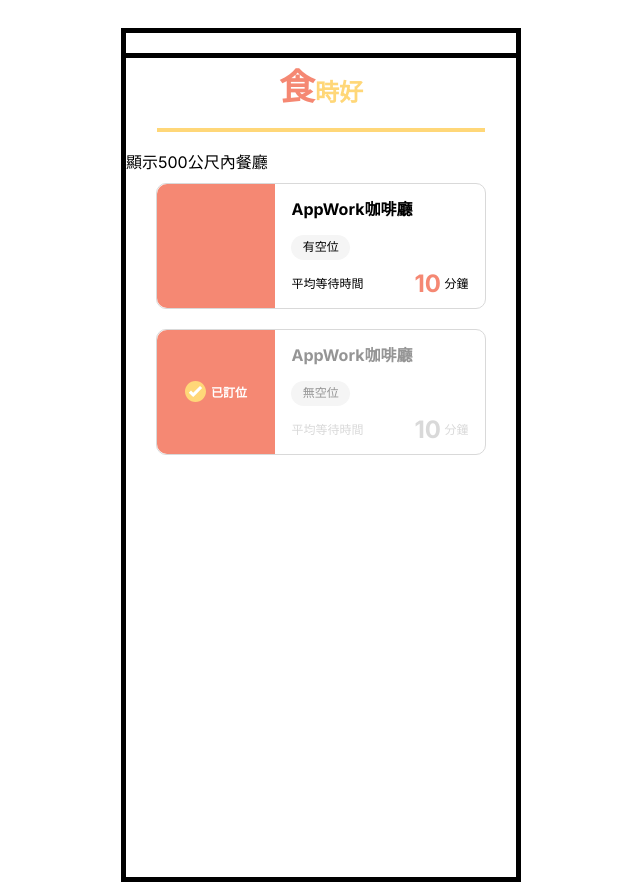
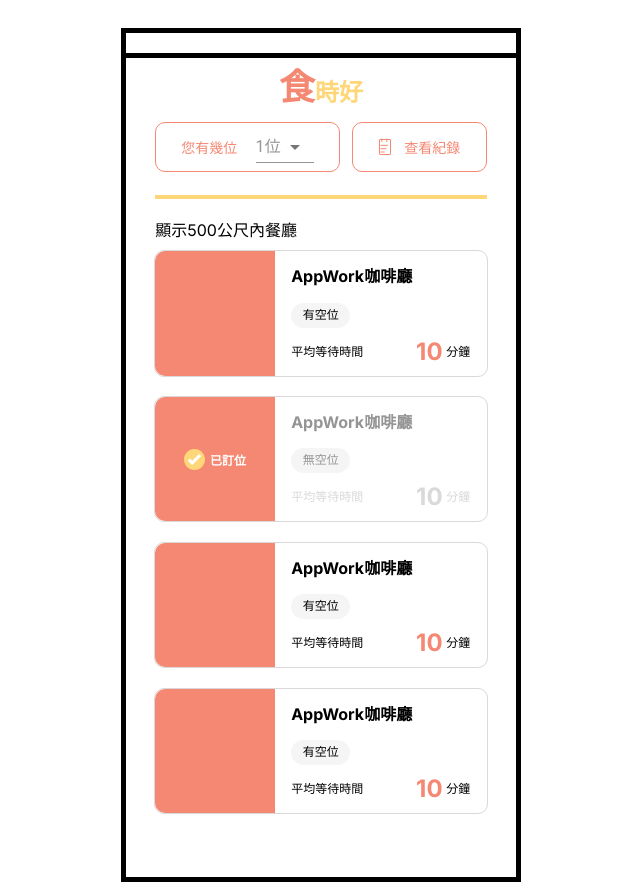
Before and after one commit to zobyyy/RapidDining, a Next.js app in the folder frontend/: page / in a window 1280 px wide. Shown: the whole page, without its empty margins (319-959 px from the left). Built offline with nearby package versions, Linux system fonts and the light colour scheme; a web font is replaced by a local one.

Commit message:
style(homepage): finish homepage styles

```diff
--- a/frontend/src/pages/Home/Home.module.scss
+++ b/frontend/src/pages/Home/Home.module.scss
@@ -20,22 +20,76 @@
 }
 
 .selectBlock {
+    width: 85%;
+    display: flex;
+    justify-content: space-between;
+    margin: 3% auto;
 
+    .selectPeople {
+        width: 55%;
+        display: flex;
+        column-gap: 10%;
+        justify-content: center;
+        align-items: center;
+        border: 1px solid $mainRed;
+        border-radius: 10px;
+
+        .selectText {
+            color: $Grey;
+        }
+
+        .text {
+            font-size: 14px;
+            font-weight: 500;
+            color: $mainRed;
+        }
+    }
+
+    .historyOrder {
+        width: 40%;
+        display: flex;
+        justify-content: center;
+        align-items: center;
+        column-gap: 10%;
+        border: 1px solid $mainRed;
+        border-radius: 10px;
+
+        .iconOrder {
+            position: relative;
+            width: 10.5px;
+            height: 14px;
+            border: 1px solid $mainRed;
+            border-radius: 1px;
+
+            .icon2 {
+                position: absolute;
+                bottom: 1px;
+                left: 0.5px;
+            }
+        }
+
+        .text {
+            font-size: 14px;
+            font-weight: 500;
+            color: $mainRed;
+        }
+    }
 }
 
 .devide {
-    width: 84.10%;
+    width: 85%;
     height: 4px;
     background-color: $mainYellow;
-    margin: 4.5% auto;
+    margin: 3% auto 4.5%;
 }
 
 .distance {
     margin-right: auto;
+    margin-left: 7.5%;
 }
 
 .Restaurant {
-    width: 84.10%;
+    width: 85%;
     height: 14.72%;
     display: flex;
     border: 1px solid $Grey;
--- a/frontend/src/pages/Home/index.jsx
+++ b/frontend/src/pages/Home/index.jsx
@@ -1,9 +1,49 @@
 import Layouts from '../../components/Layouts'
 import Restaurant from './Restaurant'
+import Select from '@mui/material/Select'
 import styles from './Home.module.scss'
+import BasicSelect from '../Booking/OrderPosotion'
+import Box from '@mui/material/Box'
+import InputLabel from '@mui/material/InputLabel'
+import MenuItem from '@mui/material/MenuItem'
+import FormControl from '@mui/material/FormControl'
+import { NativeSelect } from '@mui/material'
+import { useState } from 'react'
 
 export default function Home() {
-  const bookingInfo = [false, true];
+  const bookingInfo = [false, true, false, false];
+
+  // 選擇人數
+  const BasicSelect = () => {
+    const [peopleNum, setPeopleNum] = useState('')
+
+    const handleChange = (event) => {
+      setPeopleNum(event.target.value)
+    }
+    return (
+      <Box sx={{ minWidth: 40 }}>
+        <FormControl fullWidth>
+          <NativeSelect
+            defaultValue={30}
+            inputProps={{
+              name: 'age',
+              id: 'uncontrolled-native',
+            }}
+            sx={{color:'#959595'}}
+          >
+            <option value={1}>1位</option>
+            <option value={2}>2位</option>
+            <option value={3}>3位</option>
+            <option value={4}>4位</option>
+            <option value={5}>5位</option>
+            <option value={6}>6位</option>
+          </NativeSelect>
+        </FormControl>
+      </Box>
+    )
+  }
+
+
   return (
     <main>
         <Layouts>
@@ -11,7 +51,18 @@ export default function Home() {
                 <div className={styles.first}>食</div>
                 <div className={styles.others}>時好</div>
             </div>
-            <div className={styles.selectBlock}></div>
+            <div className={styles.selectBlock}>
+                <div className={styles.selectPeople}>
+                  <p className={styles.text}>您有幾位</p>
+                  <BasicSelect/>
+                </div>
+                <div className={styles.historyOrder}>
+                    <div className={styles.iconOrder}>
+                        <img className={styles.icon2} src="/icon_order2.svg" alt="" />
+                    </div>
+                    <p className={styles.text}>查看紀錄</p>
+                </div>
+            </div>
             <div className={styles.devide}></div>
             <div className={styles.distance}>顯示500公尺內餐廳</div>
             {bookingInfo.map((isBooking) =>(
```
Also changed, not shown: frontend/public/icon_order1.svg (added), frontend/public/icon_order2.svg (added).
